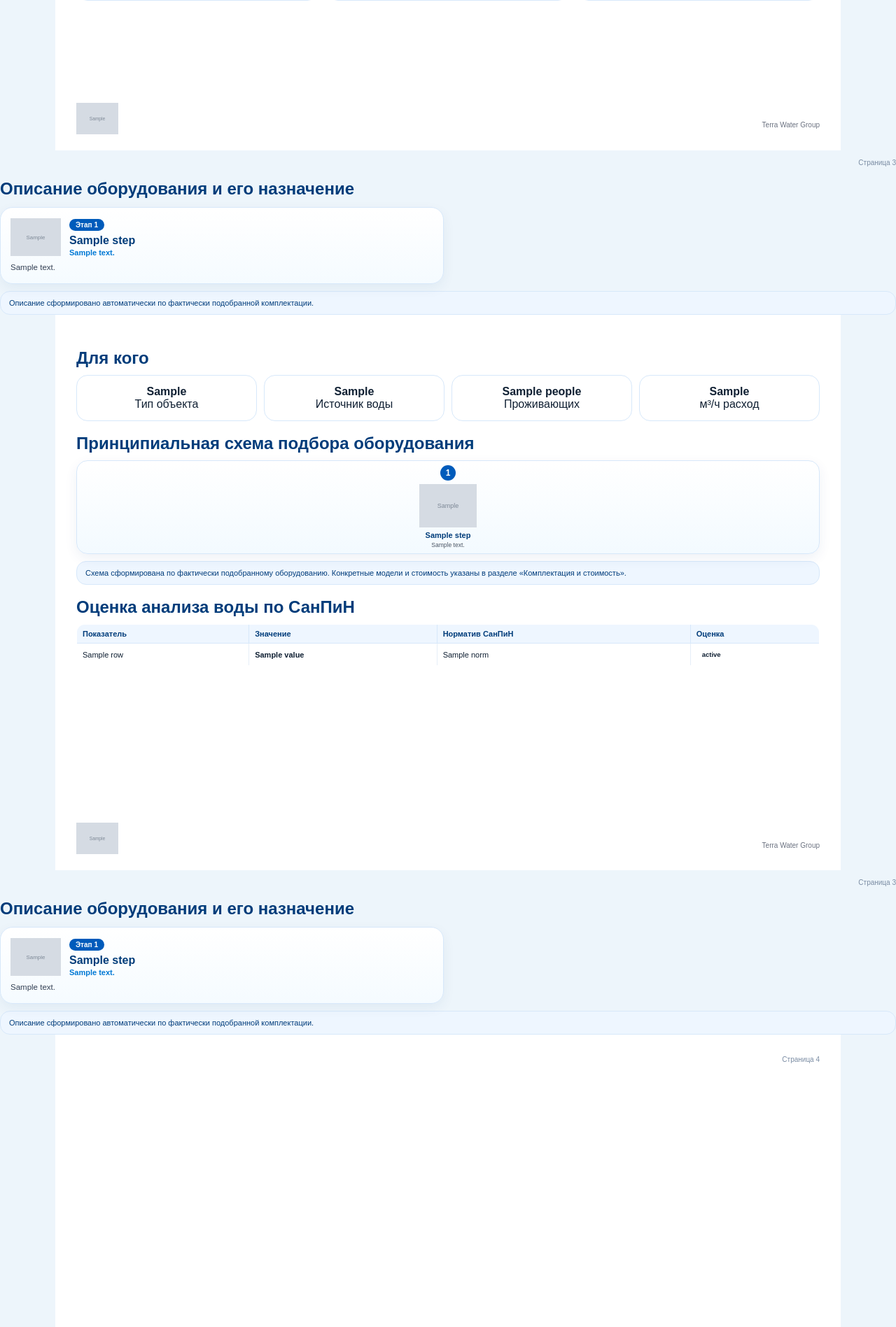
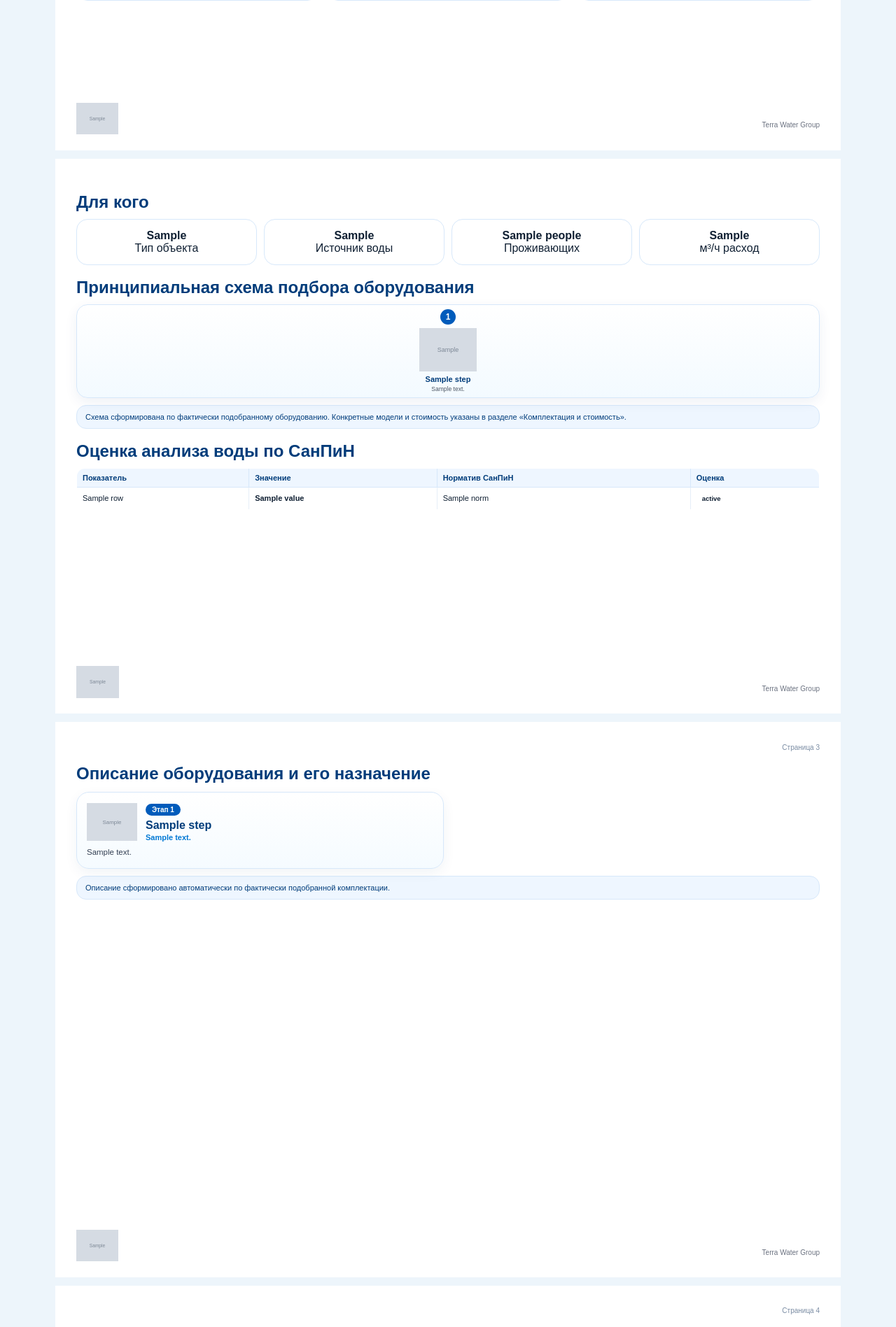
Before and after one commit to Arromanov1985/twg, a Python web app: template templates/client_kp.html in a window 1280 px wide. Shown: the part 579-2476 px from the top of the page at 70% size. Run offline with Jinja, Linux system fonts and the light colour scheme; the template is opened without the code that fills it: most values are stand-ins (such as "Sample title", 1, 10 or a date in 2020); grey boxes marked "Sample" are stand-in pictures.

Commit message:
Пересобран порядок страниц клиентского КП

```diff
--- a/templates/client_kp.html
+++ b/templates/client_kp.html
@@ -600,34 +600,6 @@ th{background:#eef6ff;color:#003c7a}
 </div>
 </div>
 
-<div class="page-number-label">Страница 3</div>
-<div class="section">Описание оборудования и его назначение</div>
-
-<div class="equipment-description-grid">
-{% for step in scheme_steps %}
-  {% if not step.is_service %}
-  <div class="equipment-description-card">
-    <div class="equipment-description-top">
-      {% if step.image_uri %}
-      <img src="{{ step.image_uri }}">
-      {% endif %}
-      <div>
-        <div class="equipment-description-num">Этап {{ step.num }}</div>
-        <h3>{{ step.title }}</h3>
-        <span>{{ step.note }}</span>
-      </div>
-    </div>
-    <p>{{ step.description }}</p>
-  </div>
-  {% endif %}
-{% endfor %}
-</div>
-
-<div class="scheme-info">
-  Описание сформировано автоматически по фактически подобранной комплектации.
-</div>
-</div>
-
 <div class="page">
 <div class="section">Для кого</div>
 <div class="benefits">
@@ -691,38 +663,6 @@ th{background:#eef6ff;color:#003c7a}
 
 </div>
 
-<div class="page-number-label">Страница 3</div>
-<div class="section">Описание оборудования и его назначение</div>
-
-<div class="equipment-description-grid">
-{% for step in scheme_steps %}
-  {% if not step.is_service %}
-  <div class="equipment-description-card">
-    <div class="equipment-description-top">
-      {% if step.image_uri %}
-      <img src="{{ step.image_uri }}">
-      {% endif %}
-      <div>
-        <div class="equipment-description-num">Этап {{ step.num }}</div>
-        <h3>{{ step.title }}</h3>
-        <span>{{ step.note }}</span>
-      </div>
-    </div>
-    <p>{{ step.description }}</p>
-  </div>
-  {% endif %}
-{% endfor %}
-</div>
-
-<div class="scheme-info">
-  Описание сформировано автоматически по фактически подобранной комплектации.
-</div>
-</div>
-
-<div class="page">
-<div class="page-number-label">Страница 4</div>
-</div>
-
 <div class="page equipment-description-page">
 <div class="page-number-label">Страница 3</div>
 <div class="section">Описание оборудования и его назначение</div>
@@ -776,6 +716,5 @@ th{background:#eef6ff;color:#003c7a}
 </div>
 </div>
 
-
 </body>
 </html>
```
